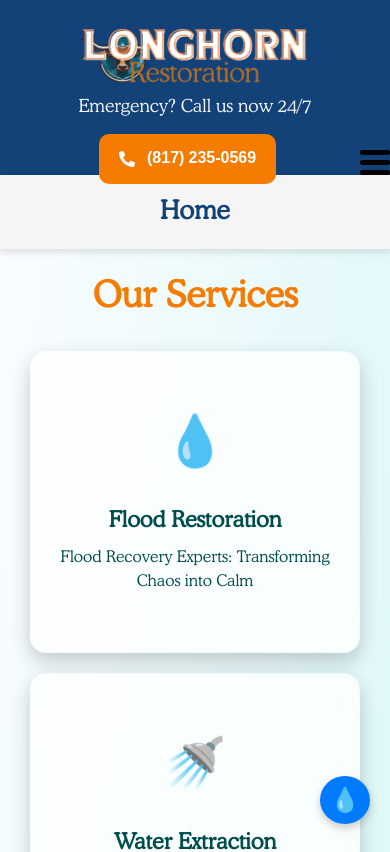
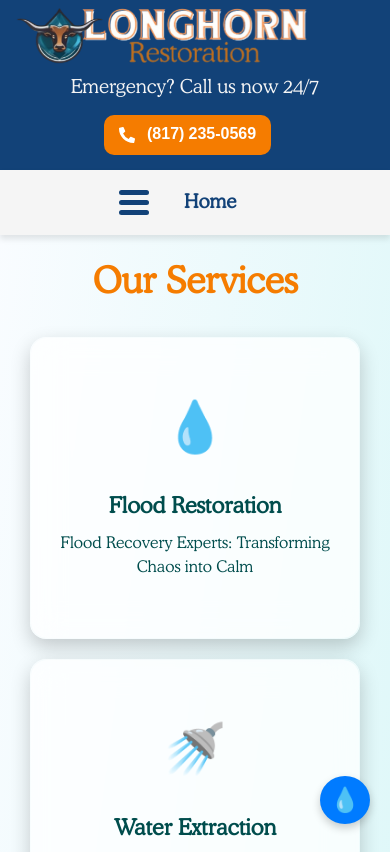
Before and after one commit to DEV-rest/LHRestoration, a React (Create React App) app: page /our-work in a window 390 px wide. Shown: the top 852 px of the page. Built offline with nearby package versions, Linux system fonts and the light colour scheme; no server answers.

Commit message:
Changes made to ensure mobile responsiveness

```diff
--- a/src/Components/Navbar.css
+++ b/src/Components/Navbar.css
@@ -19,6 +19,29 @@
 
 .navbar-container.shrink {
   padding-top: 10px; /* Adjust padding instead of height */
+}
+
+.nav-item {
+  color: #124278; /* Dark blue for nav item */
+  font-family: 'MyCustomFont13', sans-serif;
+  text-decoration: none;
+  font-size: 1.2rem; /* Adjusted font size */
+  font-weight: bold;
+  transition: color 0.3s ease-in-out, transform 0.3s ease-in-out;
+  will-change: color, transform; /* Optimizes for performance */
+  margin: 0 15px; /* Adjust spacing between nav items */
+}
+
+.nav-item:hover {
+  color: #f57c00; /* Highlight on hover */
+  transform: scale(1.1); /* Slight zoom on hover */
+}
+
+.nav-links {
+  display: flex;
+  justify-content: center; /* Center items horizontally */
+  align-items: center;
+  gap: 20px; /* Consistent spacing between nav items */
 }
 
 .top-bar {
@@ -129,51 +152,12 @@
   padding: 8px 0; /* Slightly reduce navbar padding */
 }
 
-.nav-links {
-  display: flex;
-  align-items: center;
-  gap: 30px;
-}
-
-.nav-item {
-  color: #124278; /* White text for contrast */
-  font-family: 'MyCustomFont13', sans-serif;
-  text-decoration: none;
-  font-size: 1.6rem;
-  font-weight: bold;
-  transition: color 0.3s ease-in-out, transform 0.3s ease-in-out;
-  will-change: color, transform; /* Optimizes for performance */
-}
-
-.nav-item:hover {
-  color: #f57c00; /* Highlight on hover */
-  transform: scale(1.1); /* Slight zoom on hover */
-}
-
-.animated-logo {
-  height: 100px; /* Match the height of the first logo */
-  width: auto;
-  margin-left: 5px;
-  border-radius: 5px; /* Optional: adds rounded corners to the video */
-  box-shadow: 0px 4px 6px rgba(0, 0, 0, 0.1); /* Optional: adds subtle shadow */
-  transition: transform 0.3s ease; /* Smooth shrinking transition */
-  will-change: transform; /* Optimizes for performance */
-}
-
-.navbar-container.shrink .animated-logo {
-  transform: scale(0.85); /* Shrink animated logo */
-}
-
-/* Make navbar sticky and apply styles for mobile collapse */
-/* Make navbar sticky and apply styles for mobile collapse */
-/* Mobile-specific styles */
 @media (max-width: 768px) {
   .navbar-container {
     background-color: #124278;
     margin: 0;
     display: flex;
     flex-direction: column;
-    align-items: center;
     box-shadow: 0px 4px 6px rgba(0, 0, 0, 0.1);
     overflow-x: hidden;
     width: 100%;
@@ -186,7 +170,6 @@
     display: flex;
     justify-content: space-between;
     align-items: center;
-    padding: 10px 20px;
     width: 100%;
     box-sizing: border-box;
     position: relative;
@@ -194,59 +177,60 @@
     z-index: 1020;
   }
 
-  /* Ensure logo-container is aligned to the left */
+  /* Logo container aligned to the left */
   .logo-container {
     display: flex;
     align-items: center;
-    justify-content: flex-start; /* Align logos to the left */
+    gap: 50%;
     width: 100%; /* Ensure it takes the full width */
-    padding: 10px 0;
-    text-align: left;
+    padding-left: -50px; /* Remove padding to ensure no extra space */
     position: relative;
     z-index: 1020;
   }
 
-  /* First logo adjusted to be aligned left */
+  /* First logo on the left */
   .logo {
     height: 70px; /* Adjust logo size */
     width: auto;
-    margin-left: 0; /* Ensure no margin on the left */
+    margin-left: -18%; /* Ensure no margin on the left */
+    position: relative; /* Ensure it stays in the document flow */
+    z-index: 1030; /* Higher z-index to ensure it's above the second logo */
+
   }
 
-  /* Second logo in center, but keep the first logo aligned left */
+  /* Second logo centered */
   .second-logo {
     height: 70px;
     width: auto;
-    position: absolute;
-    left: 50%;
-    transform: translateX(-50%);
+    position: absolute; /* Absolute positioning */
+    left: 50%; /* Center horizontally */
+    transform: translateX(-50%); /* Adjust for exact center */
+    z-index: 1020; /* Lower z-index to ensure it's below the first logo */
   }
 
-  /* Emergency container needs a little adjustment */
+  /* Emergency container moved up */
   .emergency-container {
     display: flex;
     flex-direction: column;
     align-items: center;
-    color: #F5F5F5;
+    color: #f5f5f5;
     gap: 5px;
     padding: 10px 0;
     width: 100%;
-    justify-content: center;
-    position: relative;
-    top: -15px; /* Slightly move up to ensure visibility */
-    z-index: 1020; /* Ensure it appears above navbar */
+    margin-top: -5px; /* Move up further */
+    z-index: 1020;
   }
 
   .emergency-title {
     font-family: 'MyCustomFont13', sans-serif;
-    color: #F5F5F5;
-    font-size: large;
+    color: #f5f5f5;
+    font-size: 1.2rem; /* Use relative units */
   }
 
   .emergency-button {
     background-color: #f57c00;
     color: #ffffff;
-    padding: 15px 20px;
+    padding: 10px 15px; /* Slightly smaller padding for mobile */
     margin-top: 10px;
     border-radius: 10px;
     text-decoration: none;
@@ -267,35 +251,44 @@
     height: 25px;
     cursor: pointer;
     z-index: 1020; /* Ensures it's above the menu */
-    margin-left: auto; /* Position the hamburger icon to the right of Home */
+
   }
 
   .hamburger div {
     width: 100%;
     height: 5px;
-    background-color: #000000; /* Black hamburger icon */
+    background-color:#124278; /* Black hamburger icon */
     border-radius: 5px;
     transition: all 0.3s ease-in-out;
   }
 
+  /* Mobile menu with smooth transition */
   .mobile-menu {
     display: none;
     flex-direction: column;
     width: 100%;
-    background-color: #F5F5F5;
+    background-color: #f5f5f5;
     padding: 20px 0;
     box-shadow: 0px 2px 4px rgba(0, 0, 0, 0.1);
+    max-height: 0;
+    overflow: hidden;
+    transition: max-height 0.5s ease-in-out;
+  }
+
+  .navbar-contents {
+    margin-top: 20px;
   }
 
   .mobile-menu.show {
     display: flex;
+    max-height: 500px; /* Adjust based on content height */
   }
 
   .nav-item {
     color: #124278;
     font-family: 'MyCustomFont13', sans-serif;
     text-decoration: none;
-    font-size: 1.6rem;
+    font-size: 1.2rem; /* Use relative units */
     font-weight: bold;
     transition: color 0.3s ease-in-out, transform 0.3s ease-in-out;
     padding: 10px 20px;
@@ -308,9 +301,7 @@
 
   /* Hamburger icon transforms when clicked */
   .navbar-container.open .hamburger div:nth-child(1) {
-    transform: rotate(45deg);
-    position: relative;
-    top: 9px;
+    transform: rotate(45deg) translate(5px, 5px);
   }
 
   .navbar-container.open .hamburger div:nth-child(2) {
@@ -318,8 +309,6 @@
   }
 
   .navbar-container.open .hamburger div:nth-child(3) {
-    transform: rotate(-45deg);
-    position: relative;
-    top: -9px;
+    transform: rotate(-45deg) translate(5px, -5px);
   }
 }
--- a/src/Components/Navbar.js
+++ b/src/Components/Navbar.js
@@ -29,6 +29,11 @@ const Navbar = () => {
     setMenuOpen((prevMenuOpen) => !prevMenuOpen);
   };
 
+  // Close the menu when a nav link is clicked
+  const closeMenu = () => {
+    setMenuOpen(false);
+  };
+
   return (
     <nav className={`navbar-container ${shrink ? "shrink" : ""} ${menuOpen ? "open" : ""}`}>
       <div className="top-bar">
@@ -45,27 +50,28 @@ const Navbar = () => {
       </div>
 
       {/* Hamburger Icon (Mobile Only) */}
+
+
+      <div className="navbar-contents">
       <div className="hamburger" onClick={toggleMenu}>
         <div></div>
         <div></div>
         <div></div>
       </div>
-
-      <div className="navbar-contents">
         <div className="nav-links">
           {/* Home link always visible */}
-          <Link to="/" className="nav-item home-item">
+          <Link to="/" className="nav-item home-item" onClick={closeMenu}>
             Home
           </Link>
           {/* Hidden links when menu is not open */}
           <div className={`mobile-menu ${menuOpen ? "show" : ""}`}>
-            <Link to="/our-work" className="nav-item">
+            <Link to="/our-work" className="nav-item" onClick={closeMenu}>
               Services
             </Link>
-            <Link to="/about-3" className="nav-item">
+            <Link to="/about-3" className="nav-item" onClick={closeMenu}>
               About
             </Link>
-            <Link to="/members" className="nav-item">
+            <Link to="/members" className="nav-item" onClick={closeMenu}>
               Contact
             </Link>
           </div>
--- a/src/Pages/ScrollToTop.css
+++ b/src/Pages/ScrollToTop.css
@@ -14,6 +14,7 @@
     justify-content: center;
     box-shadow: 0 4px 8px rgba(0, 0, 0, 0.2);
     transition: background-color 0.3s;
+    z-index: 2000;
   }
 
   .scroll-to-top-button:hover {
--- a/src/Pages/about.css
+++ b/src/Pages/about.css
@@ -96,37 +96,59 @@
 /* Responsive Design */
 
 /* Tablet */
-@media (max-width: 1024px) {
+/* Mobile-specific styles */
+@media (max-width: 768px) {
+  .about-container {
+    padding: 20px 10px; /* Reduce padding for smaller screens */
+    gap: 20px; /* Reduce gap between sections */
+  }
+
   .about-section {
-    flex-direction: column;
-    width: 90%;
+    flex-direction: column; /* Stack content vertically */
+    width: 100%; /* Full width for mobile */
+    height: auto; /* Auto height to fit content */
+    padding: 20px; /* Reduce padding */
+    border-radius: 16px; /* Slightly smaller rounded corners */
+    margin: 0 auto; /* Center the section */
+    gap: 10px; /* Reduce gap between elements */
+  }
+
+  /* Reduce Image Brightness for Transparency */
+  .about-section::before {
+    backdrop-filter: blur(5px); /* Slightly reduce blur for performance */
+  }
+
+  /* Text Content Styling for Mobile */
+  .text-content {
+    text-align: center; /* Center-align text */
+    padding: 10px; /* Add padding for better spacing */
+  }
+
+  .text-content h4 {
+    font-size: 16px; /* Smaller font size for mobile */
+    margin-bottom: 8px; /* Reduce margin */
   }
 
   .text-content h2 {
-    font-size: 28px;
+    font-size: 24px; /* Smaller font size for mobile */
+    margin-top: 20px; /* Adjust margin for better spacing */
+    margin-bottom: 10px; /* Reduce margin */
   }
 
   .text-content p {
-    font-size: 18px;
+    font-size: 16px; /* Smaller font size for mobile */
+    line-height: 1.4; /* Adjust line height for readability */
+    text-shadow: 1px 1px 3px rgba(0, 0, 0, 0.7); /* Slightly reduce shadow */
+  }
+
+  /* Hover Effects for Mobile */
+  .text-content:hover {
+    transform: none; /* Disable hover effects on mobile */
+    font-size: 16px; /* Reset font size */
+  }
+
+  /* Reverse Layout for Alternating Sections */
+  .about-section.reverse {
+    flex-direction: column; /* Stack content vertically */
   }
 }
-
-/* Mobile */
-@media (max-width: 768px) {
-  .about-container {
-    padding: 20px 10px;
-  }
-
-  .about-section {
-    width: 100%;
-    padding: 20px;
-  }
-
-  .text-content h2 {
-    font-size: 28px;
-  }
-
-  .text-content p {
-    font-size: 18px;
-  }
-}
--- a/src/Pages/homepage.css
+++ b/src/Pages/homepage.css
@@ -82,7 +82,7 @@
 /* Info Box Styling */
 /* Info Box Styling */
 .info-box {
-  width: 70%; /* Wider info box */
+  width: 80%; /* Wider info box */
   height: 400px; /* Increased height */
   background:rgba(255, 255, 255, 0.5); /* Glass effect */
   backdrop-filter: blur(25px); /* Enhanced blur effect */
@@ -105,7 +105,7 @@
   font-size: 2.8rem; /* Larger heading */
   color: #124278;;
   margin-bottom: 15px;
-  margin-top: -15px;
+  margin-top: 2px;
   font-family: 'MyCustomFont13', sans-serif;
   text-transform: uppercase; /* Uppercase text for emphasis */
 }
```
